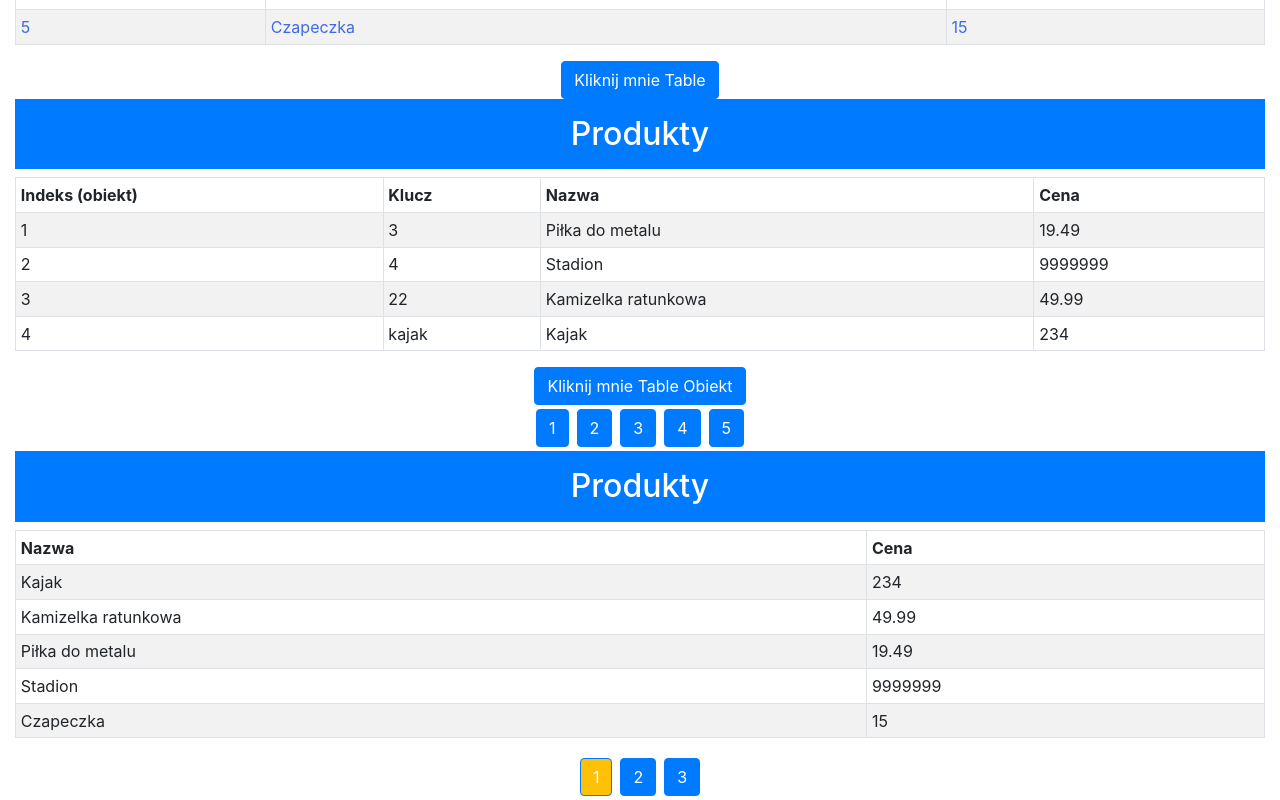
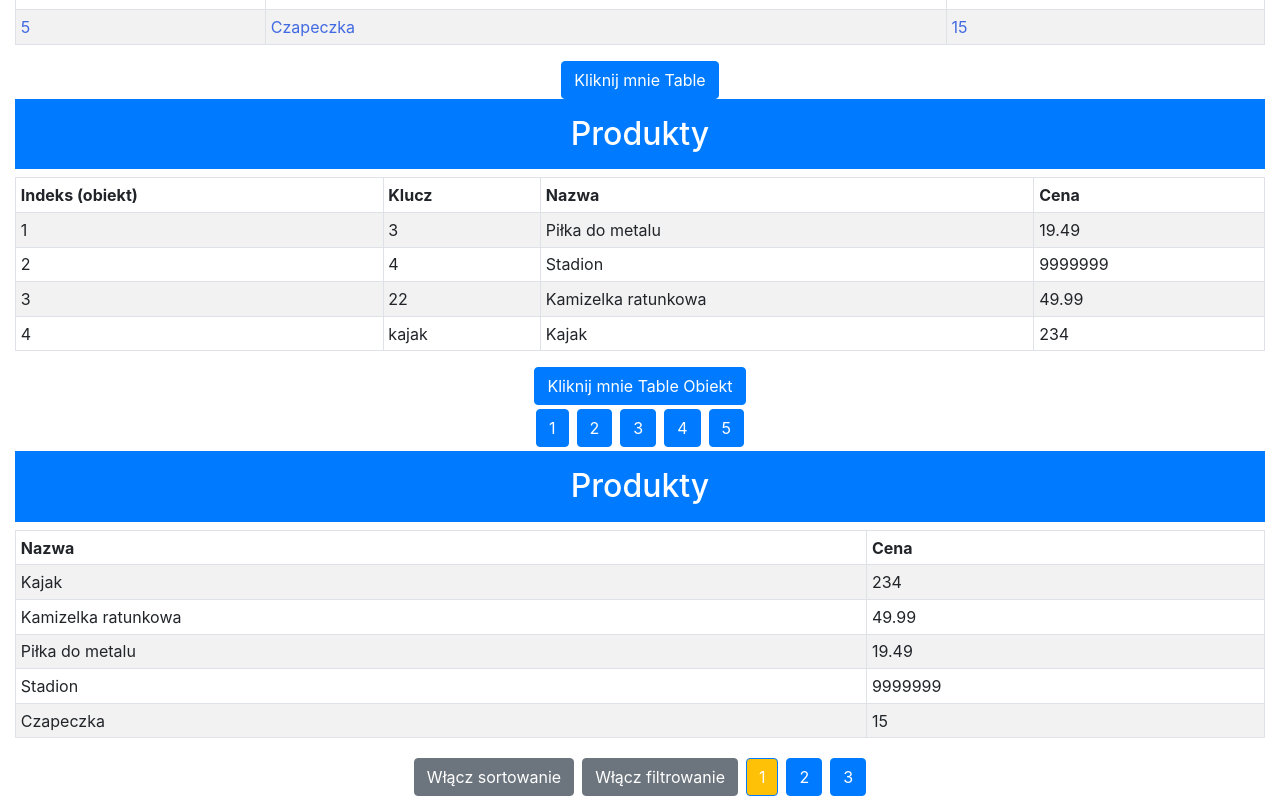
Before and after one commit to zxvcv/SSI_Lab_PK, a Vue app: page / in a window 1280 px wide. Shown: the part 2025-2825 px from the top of the page. Built offline with nearby package versions, Linux system fonts and the light colour scheme.

Commit message:
sortowanie i filtrowanie

```diff
--- a/src/App.html
+++ b/src/App.html
@@ -134,6 +134,14 @@
         </tbody>
     </table>
     <div class="text-center">
+        <button class="btn btn-secondary m-1" v-on:click="zmienSortowanie"
+                v-bind:class="{'bg-primary': sortowanie}">
+            Włącz sortowanie
+        </button>
+        <button class="btn btn-secondary m-1" v-on:click="zmienFiltrowanie"
+                v-bind:class="{'bg-primary': filtrowanie}">
+            Włącz filtrowanie
+        </button>
         <!-- eslint-disable-next-line vue/require-v-for-key -->
         <button v-for="i in liczbaStron"
                 v-on:click="wybierzStrone(i)"
--- a/src/App.vue
+++ b/src/App.vue
@@ -48,6 +48,8 @@ export default {
 
       rozmiarStrony: 5,
       aktualnaStrona: 1,
+      filtrowanie: false,
+      sortowanie: false,
       produktyPaginacja: [
         { nazwa: "Kajak", cena: 234 },
         { nazwa: "Kamizelka ratunkowa", cena: 49.99 },
@@ -100,6 +102,10 @@ export default {
     },
     zawartoscTekstowa() {
       return this.podswietlenieProp ? "Podswietlenie" : `Produkt: ${this.nazwa}`;
+    },
+    wyswietlaneElementy() {
+      let dane = this.filtrowanie ? this.produkty.filter(p => p.cena > 100) : this.produkty;
+      return this.sortowanie ? dane.concat().sort((p1, p2) => p2.cena - p1.cena): dane;
     },
     liczbaStron() {
       return Math.ceil(this.produktyPaginacja.length / this.rozmiarStrony);
@@ -156,6 +162,14 @@ export default {
     },
     wybierzStrone(strona) {
       this.aktualnaStrona = strona;
+    },
+    zmienSortowanie() {
+      this.sortowanie = !this.sortowanie;
+      this.aktualnaStrona = 1;
+    },
+    zmienFiltrowanie() {
+      this.filtrowanie = !this.filtrowanie;
+      this.aktualnaStrona = 1;
     }
   },
   filters: {
```
